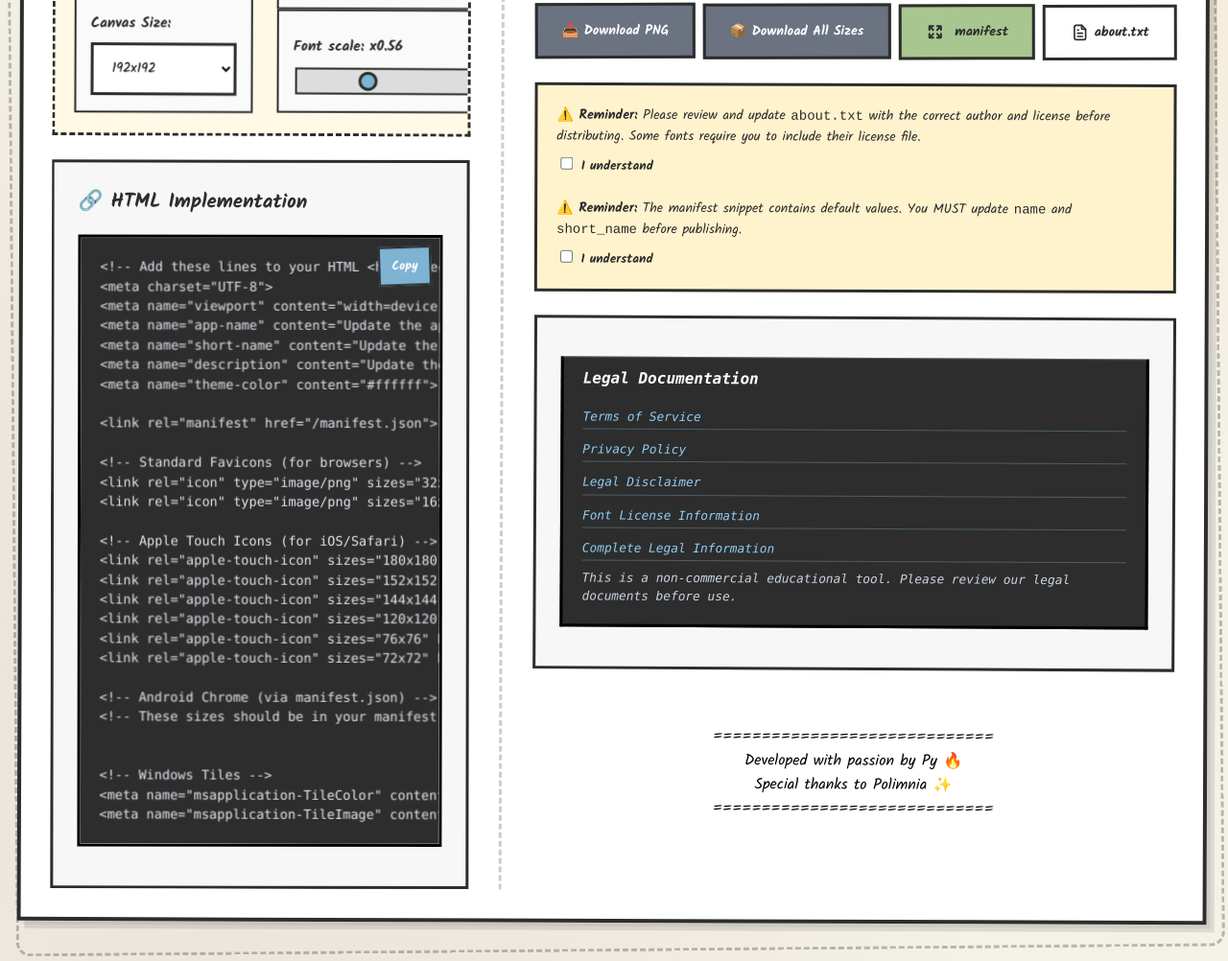
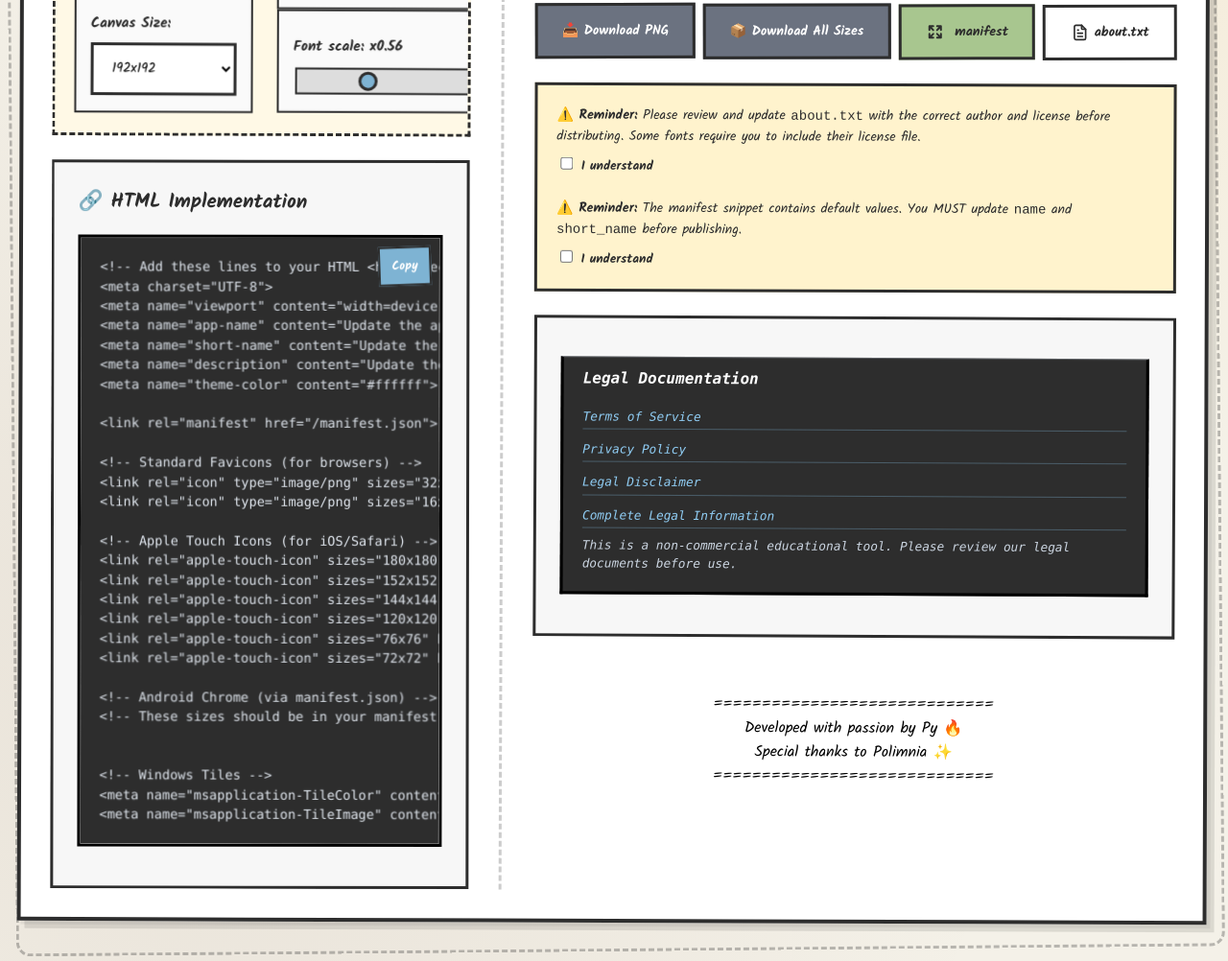
Before and after one commit to pythonime-lab/crazy-favicon-generator, a plain HTML site: page index.html in a window 1280 px wide. Shown: the part 603-1605 px from the top of the page at 96% size. Drawn offline with Linux system fonts and the light colour scheme.

Commit message:
Update index.html

```diff
--- a/index.html
+++ b/index.html
@@ -307,7 +307,6 @@
               <a href="legal/terms-of-service.html">Terms of Service</a>
               <a href="legal/privacy-policy.html">Privacy Policy</a>
               <a href="legal/disclaimer.html">Legal Disclaimer</a>
-              <a href="legal/font-licenses/">Font License Information</a>
               <a href="legal/">Complete Legal Information</a>
 
               <div class="legal-note">
```
